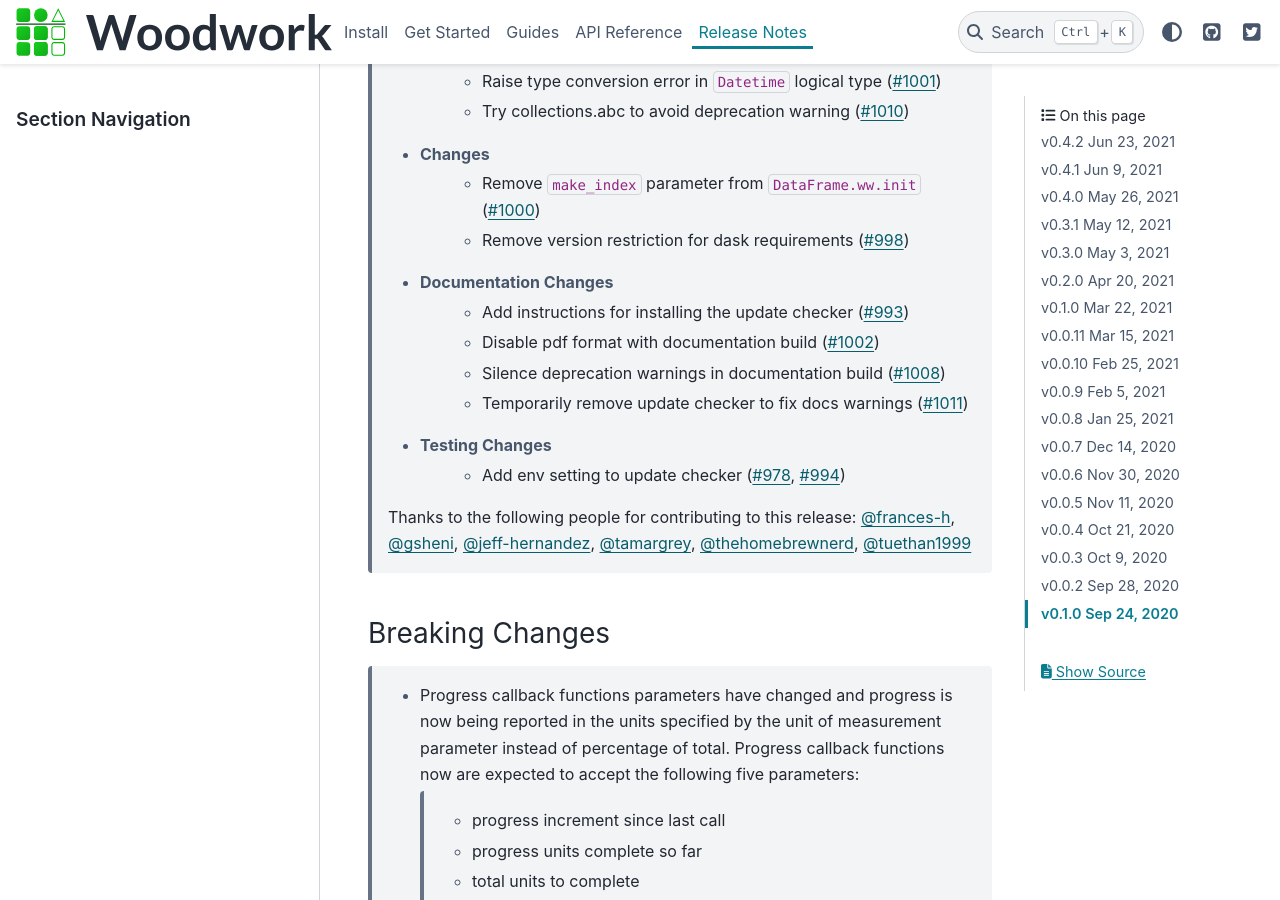
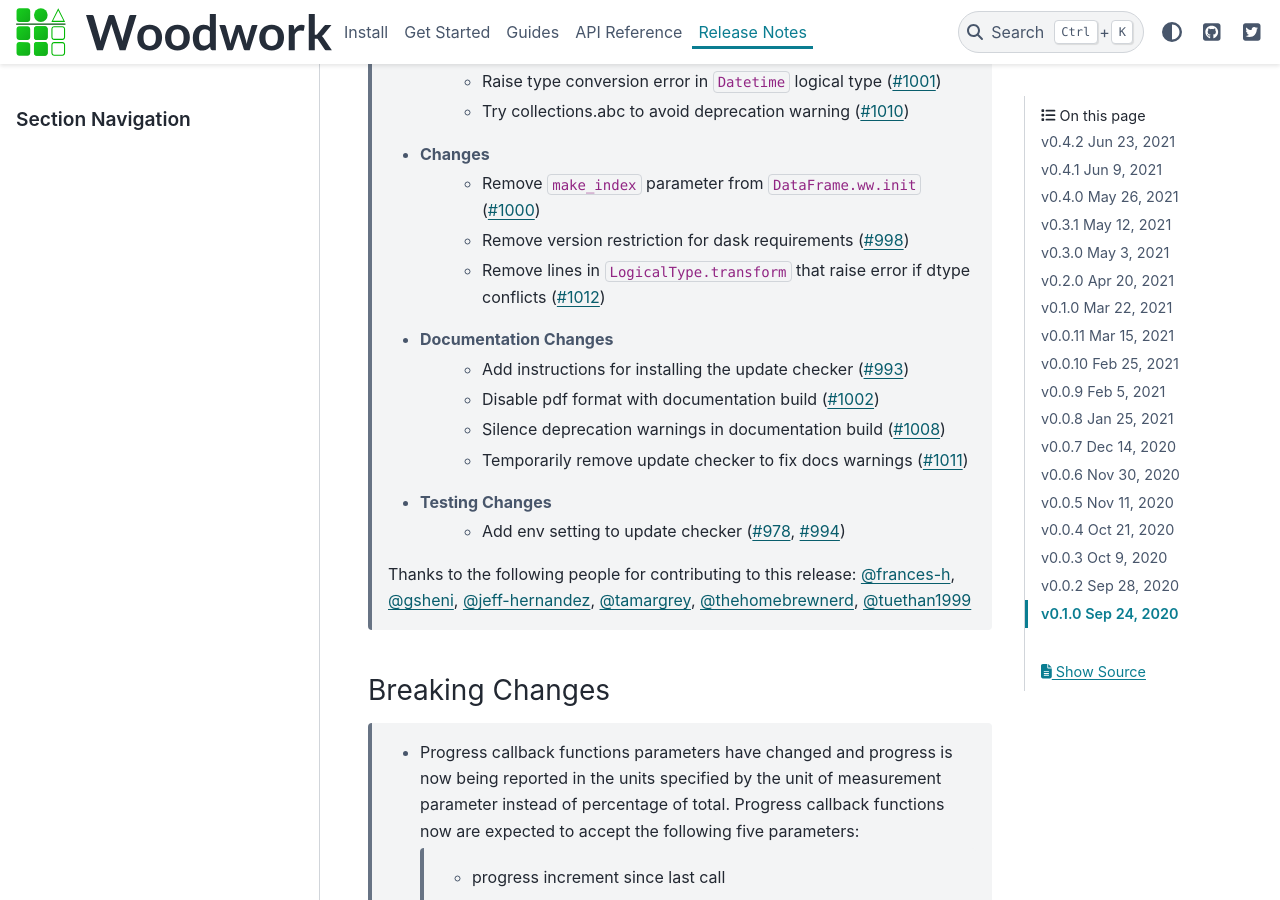
Before and after one commit to alteryx/woodwork, a Sphinx documentation site: the page built from docs/source/release_notes.rst, in a window 1280 px wide and 900 px high, scrolled down 457 px. Built offline with Sphinx 7.4.7 and the PyData theme 0.15.4, drawn with Linux system fonts in a browser that asks for light colours; comment, search, counter and statistics services are not loaded.

Commit message:
Add release note

```diff
--- a/docs/source/release_notes.rst
+++ b/docs/source/release_notes.rst
@@ -25,6 +25,7 @@ v0.4.2 Jun 23, 2021
     * Changes
         * Remove ``make_index`` parameter from ``DataFrame.ww.init`` (:pr:`1000`)
         * Remove version restriction for dask requirements (:pr:`998`)
+        * Remove lines in ``LogicalType.transform`` that raise error if dtype conflicts (:pr:`1012`)
     * Documentation Changes
         * Add instructions for installing the update checker (:pr:`993`)
         * Disable pdf format with documentation build (:pr:`1002`)
```
